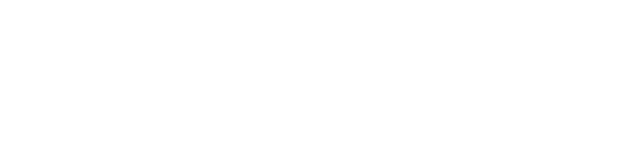
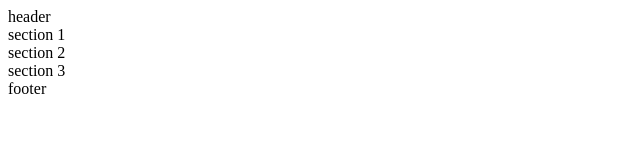
Before and after one commit to JohoN-1231/git-start, a plain HTML site: page index.html in a window 1280 px wide. Shown: the whole page, without its empty margins (0-640 px from the left). Drawn offline with Linux system fonts and the light colour scheme.

Commit message:
added content

```diff
--- a/index.html
+++ b/index.html
@@ -1,16 +1,36 @@
 <!DOCTYPE html>
 <html lang="en">
+
 <head>
     <meta charset="UTF-8">
     <meta http-equiv="X-UA-Compatible" content="IE=edge">
     <meta name="viewport" content="width=device-width, initial-scale=1.0">
     <title>Git</title>
 </head>
+
 <body>
 
 
+    <header class="header">
+        header
+    </header>
 
+    <main>
+        <div class="section">
+            section 1
+        </div>
+        <div class="section">
+            section 2
+        </div>
+        <div class="section">
+            section 3
+        </div>
+    </main>
 
+    <footer class="footer">
+        footer
+    </footer>
 
 </body>
+
 </html>
```
